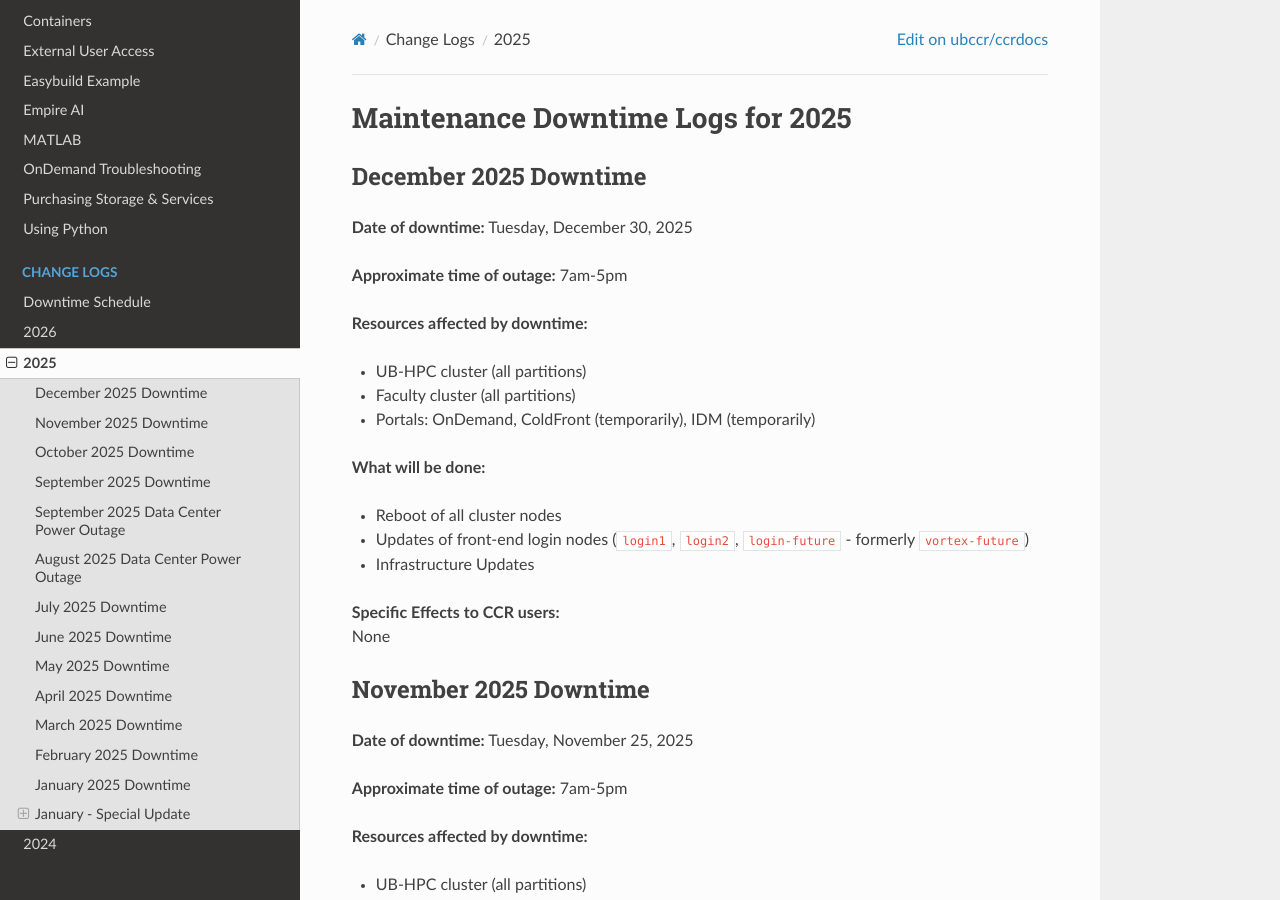
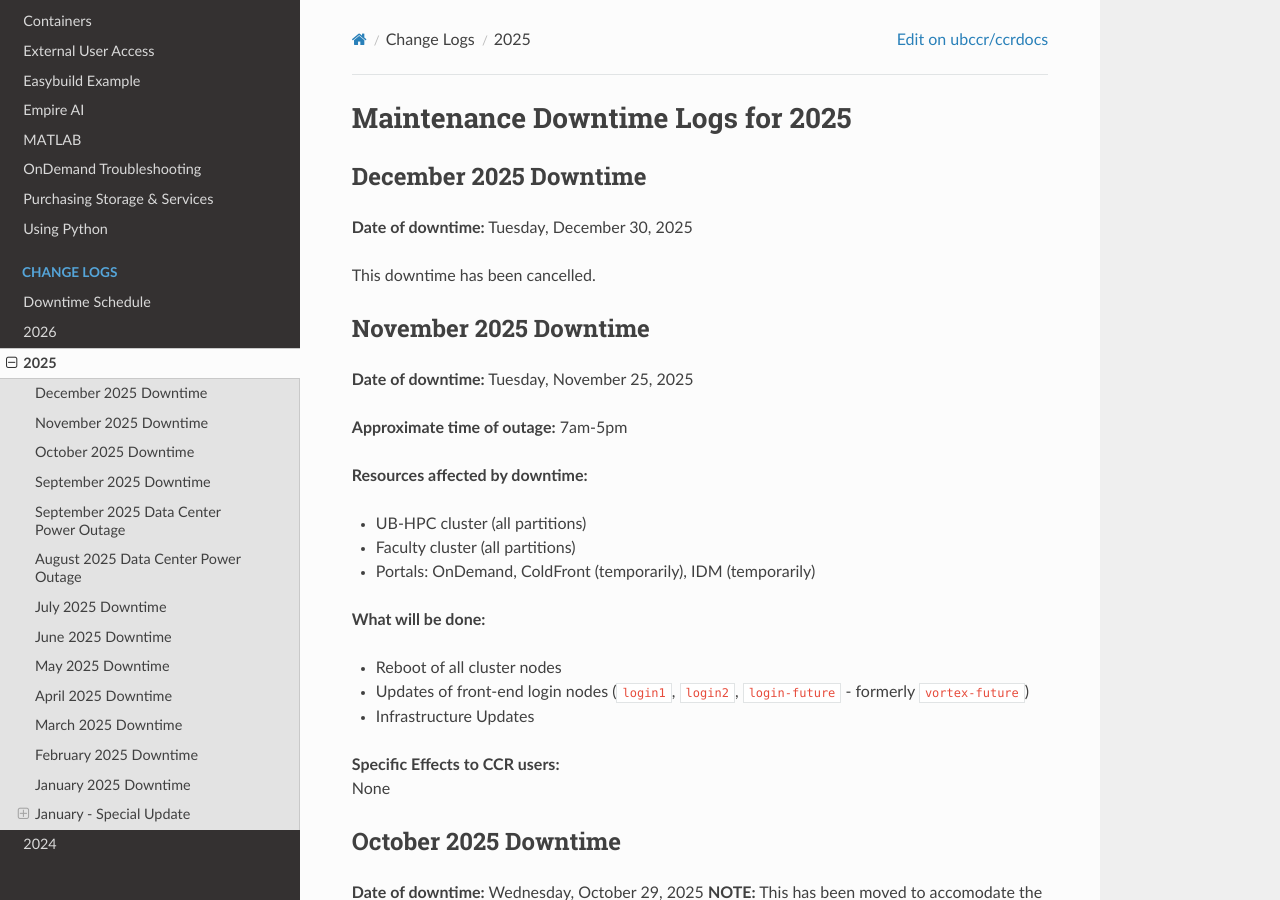
Before and after one commit to ubccr/ccrdocs, an MkDocs documentation site: the page built from pages/changelogs/2025.md, in a window 1280 px wide and 900 px high. Built offline with MkDocs 1.6.1, drawn with Linux system fonts in a browser that asks for light colours; nearby versions of some CDN libraries.

Commit message:
Updates to Dec & Jan downtimes

```diff
--- a/pages/changelogs/2025.md
+++ b/pages/changelogs/2025.md
@@ -4,22 +4,8 @@
 
 **Date of downtime:** Tuesday, December 30, 2025
 
-**Approximate time of outage:** 7am-5pm
+This downtime has been cancelled.
 
-**Resources affected by downtime:**
-
- - UB-HPC cluster (all partitions)
- - Faculty cluster (all partitions)
- - Portals: OnDemand, ColdFront (temporarily), IDM (temporarily)
-
-**What will be done:**
-
- - Reboot of all cluster nodes
- - Updates of front-end login nodes (`login1`, `login2`, `login-future` - formerly `vortex-future`)
- - Infrastructure Updates
-
-**Specific Effects to CCR users:**
-None
 
 ## November 2025 Downtime
 
```
Also changed, not shown: pages/changelogs/2026.md (+2 -1 lines), pages/changelogs/downtime-schedule.md (+2 -2 lines).
